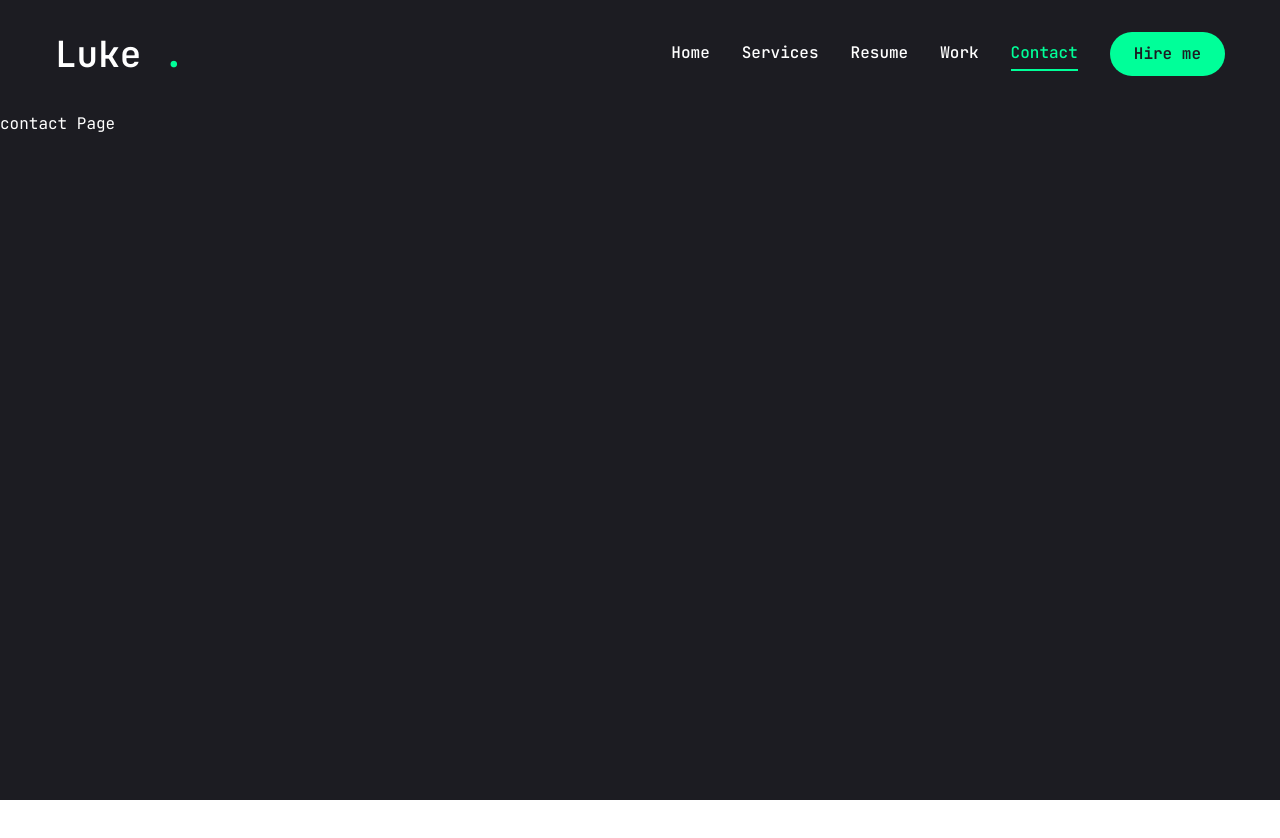
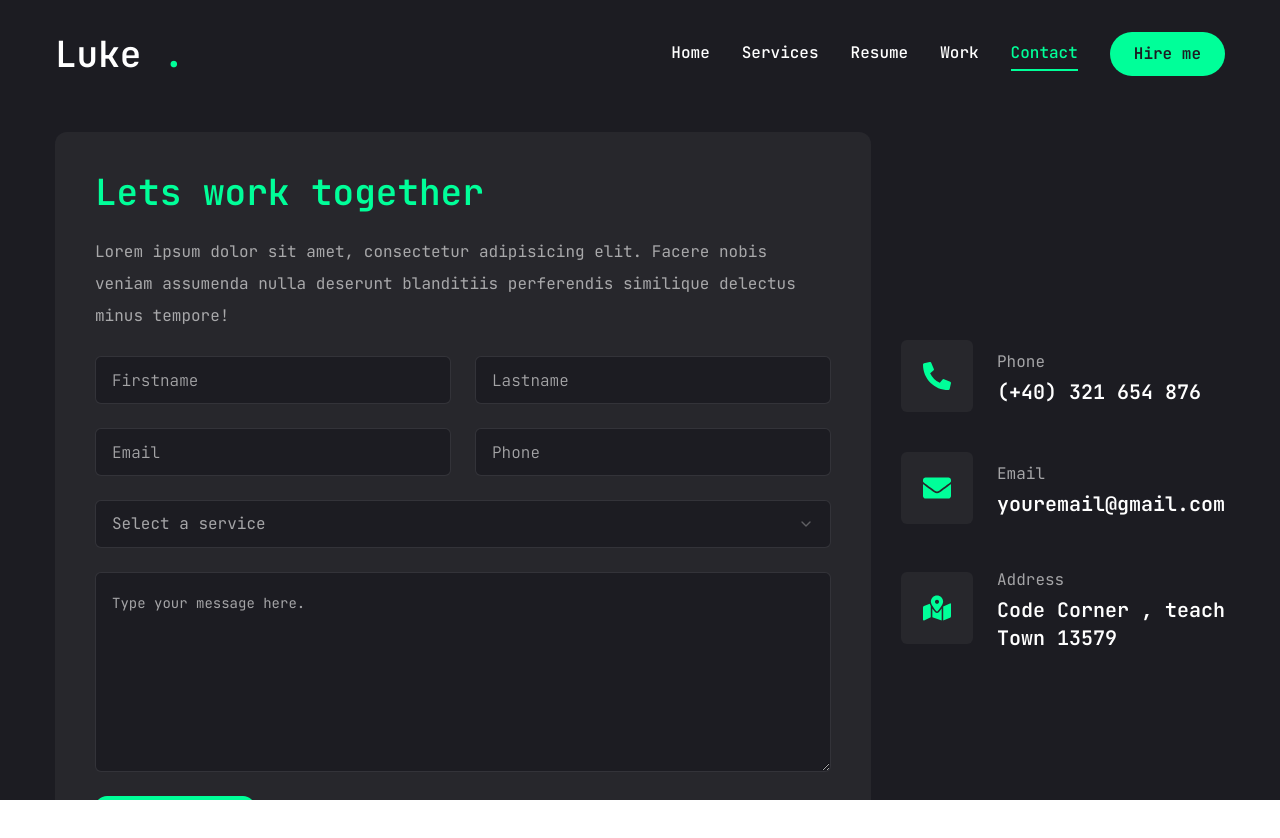
Before and after one commit to zhrbadiee/PortfolioSite, a Next.js app: page /contact in a window 1280 px wide. Shown: the top 838 px of the page. Before the commit the page ends 800 px from the top, so only its background shows below. Built offline with nearby package versions, Linux system fonts and the light colour scheme.

Commit message:
complete contact

```diff
--- a/app/contact/page.jsx
+++ b/app/contact/page.jsx
@@ -1,9 +1,108 @@
+"use client";
+import { Button } from "@/components/ui/button";
+import { Input } from "@/components/ui/input";
+import { motion } from "framer-motion";
+import {
+  Select,
+  SelectContent,
+  SelectGroup,
+  SelectItem,
+  SelectLabel,
+  SelectTrigger,
+} from "@/components/ui/select";
+import { FaPhoneAlt, FaEnvelope, FaMapMarkedAlt } from "react-icons/fa";
+import { SelectValue } from "@radix-ui/react-select";
+import { Textarea } from "@/components/ui/textarea";
+
+const info = [
+  {
+    icon: <FaPhoneAlt />,
+    title: "Phone",
+    description: "(+40) 321 654 876",
+  },
+  {
+    icon: <FaEnvelope />,
+    title: "Email",
+    description: "youremail@gmail.com",
+  },
+  {
+    icon: <FaMapMarkedAlt />,
+    title: "Address",
+    description: "Code Corner , teach Town 13579",
+  },
+];
+
 export default function Contact(params) {
-
-    return(
-        <div>
-            contact Page
+  return (
+    <motion.section
+      initial={{ opacity: 0 }}
+      animate={{
+        opacity: 1,
+        transition: { delay: 2, duration: 0.4, ease: "easeIn" },
+      }}
+      className="py-6"
+    >
+      <div className="container mx-auto">
+        <div className="flex flex-col xl:flex-row gap-[30px]">
+          {/* form */}
+          <div className="xl:h-[54%] order-2 xl:order-none">
+            <form className="flex flex-col gap-6 p-10 bg-[#27272c] rounded-xl ">
+              <h3 className="text-4xl text-accent">Lets work together</h3>
+              <p className="text-white/60">
+                Lorem ipsum dolor sit amet, consectetur adipisicing elit. Facere
+                nobis veniam assumenda nulla deserunt blanditiis perferendis
+                similique delectus minus tempore!
+              </p>
+              {/* input */}
+              <div className="grid grid-cols-1 md:grid-cols-2 gap-6">
+                <Input type="firstname" placeholder="Firstname" />
+                <Input type="lastname"  placeholder="Lastname"/>
+                <Input type="email"  placeholder="Email"/>
+                <Input type="phone"  placeholder="Phone"/>
+              </div>
+              {/* select */}
+              <Select>
+                <SelectTrigger className="w-full">
+                    <SelectValue placeholder="Select a service"/>
+                </SelectTrigger>
+                <SelectContent>
+                    <SelectGroup>
+                        <SelectLabel>Select a service</SelectLabel>
+                        <SelectItem value="est">Web Development</SelectItem>
+                        <SelectItem value="cst">UI/UX Designer</SelectItem>
+                        <SelectItem value="mst">Logo Design</SelectItem>
+                    </SelectGroup>
+                </SelectContent>
+              </Select>
+              {/* textarea */}
+              <Textarea className="h-[200px]" placeholder="Type your message here."/>
+              {/* btn */}
+              <Button size="md" className="max-w-40">
+                Send Message!
+              </Button>
+            </form>
+          </div>
+          {/* info */}
+          <div className="flex-1 flex items-center xl:justify-end order-1 xl:order-none mb-8 xl:mb-0">
+            <ul className="flex flex-col gap-10">
+                {info.map((item,index)=>{
+                    return(
+                        <li key={index} className="flex items-center gap-6">
+                            <div className="w-[52px] h-[52px] xl:w-[72px] xl:h-[72px] bg-[#27272c] text-accent rounded-md
+                            flex items-center justify-center">
+                                <div className="text-[28px]">{item.icon}</div>
+                            </div>
+                            <div className="flex-1">
+                                <p className="text-white/60">{item.title}</p>
+                                <h3 className="text-xl">{item.description}</h3>
+                            </div>
+                        </li>
+                    );
+                })}
+            </ul>
+          </div>
         </div>
-    )
-
+      </div>
+    </motion.section>
+  );
 }
--- a/components/ui/input.jsx
+++ b/components/ui/input.jsx
@@ -1,19 +1,20 @@
-import * as React from "react"
+import * as React from "react";
 
-import { cn } from "@/lib/utils"
+import { cn } from "@/lib/utils";
 
 const Input = React.forwardRef(({ className, type, ...props }, ref) => {
   return (
     <input
       type={type}
       className={cn(
-        "flex h-10 w-full rounded-md border border-input bg-background px-3 py-2 text-base ring-offset-background file:border-0 file:bg-transparent file:text-sm file:font-medium file:text-foreground placeholder:text-muted-foreground focus-visible:outline-none focus-visible:ring-2 focus-visible:ring-ring focus-visible:ring-offset-2 disabled:cursor-not-allowed disabled:opacity-50 md:text-sm",
+        "flex h-[48px] rounded-md border border-white/10 focus:border-accent font-light bg-primary px-4 py-5 text-base  placeholder:text-white/60 outline-none ",
         className
       )}
       ref={ref}
-      {...props} />
+      {...props}
+    />
   );
-})
-Input.displayName = "Input"
+});
+Input.displayName = "Input";
 
-export { Input }
+export { Input };
--- a/components/ui/select.jsx
+++ b/components/ui/select.jsx
@@ -16,7 +16,7 @@
   <SelectPrimitive.Trigger
     ref={ref}
     className={cn(
-      "flex h-10 w-full items-center justify-between rounded-md border border-input bg-background px-3 py-2 text-sm ring-offset-background data-[placeholder]:text-muted-foreground focus:outline-none focus:ring-2 focus:ring-ring focus:ring-offset-2 disabled:cursor-not-allowed disabled:opacity-50 [&>span]:line-clamp-1",
+      "flex h-[48px] w-full items-center justify-between rounded-md  border border-white/10 bg-primary px-4 py-5 text-base text-white/60 placeholder:text-white/10  focus:border-accent outline-none",
       className
     )}
     {...props}>
@@ -54,7 +54,7 @@
     <SelectPrimitive.Content
       ref={ref}
       className={cn(
-        "relative z-50 max-h-[--radix-select-content-available-height] min-w-[8rem] overflow-y-auto overflow-x-hidden rounded-md border bg-popover text-popover-foreground shadow-md data-[state=open]:animate-in data-[state=closed]:animate-out data-[state=closed]:fade-out-0 data-[state=open]:fade-in-0 data-[state=closed]:zoom-out-95 data-[state=open]:zoom-in-95 data-[side=bottom]:slide-in-from-top-2 data-[side=left]:slide-in-from-right-2 data-[side=right]:slide-in-from-left-2 data-[side=top]:slide-in-from-bottom-2 origin-[--radix-select-content-transform-origin]",
+        "relative z-50 max-h-[--radix-select-content-available-height] min-w-[8rem] overflow-y-auto overflow-x-hidden rounded-md border border-white/10 bg-primary text-white  shadow-md data-[state=open]:animate-in data-[state=closed]:animate-out data-[state=closed]:fade-out-0 data-[state=open]:fade-in-0 data-[state=closed]:zoom-out-95 data-[state=open]:zoom-in-95 data-[side=bottom]:slide-in-from-top-2 data-[side=left]:slide-in-from-right-2 data-[side=right]:slide-in-from-left-2 data-[side=top]:slide-in-from-bottom-2 origin-[--radix-select-content-transform-origin]",
         position === "popper" &&
           "data-[side=bottom]:translate-y-1 data-[side=left]:-translate-x-1 data-[side=right]:translate-x-1 data-[side=top]:-translate-y-1",
         className
@@ -85,7 +85,7 @@
   <SelectPrimitive.Item
     ref={ref}
     className={cn(
-      "relative flex w-full cursor-default select-none items-center rounded-sm py-1.5 pl-8 pr-2 text-sm outline-none focus:bg-accent focus:text-accent-foreground data-[disabled]:pointer-events-none data-[disabled]:opacity-50",
+      "relative flex w-full cursor-default select-none items-center rounded-sm py-1.5 pl-8 pr-2 text-sm outline-none focus:bg-accent focus:text-primary data-[disabled]:pointer-events-none data-[disabled]:opacity-50",
       className
     )}
     {...props}>
--- a/components/ui/textarea.jsx
+++ b/components/ui/textarea.jsx
@@ -6,7 +6,7 @@
   return (
     <textarea
       className={cn(
-        "flex min-h-[80px] w-full rounded-md border border-input bg-background px-3 py-2 text-base ring-offset-background placeholder:text-muted-foreground focus-visible:outline-none focus-visible:ring-2 focus-visible:ring-ring focus-visible:ring-offset-2 disabled:cursor-not-allowed disabled:opacity-50 md:text-sm",
+        "flex min-h-[80px] w-full rounded-md border border-white/10 bg-primary px-4 py-5 text-base ring-offset-background placeholder:text-white/60 focus-visible:outline-none focus-visible:ring-1 focus-visible:ring-accent focus-visible:ring-offset-0 disabled:cursor-not-allowed disabled:opacity-50 md:text-sm",
         className
       )}
       ref={ref}
```
